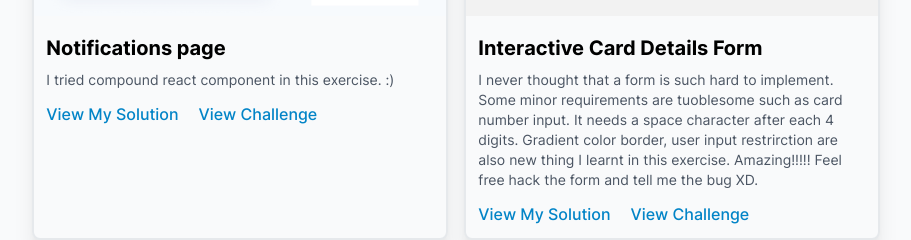
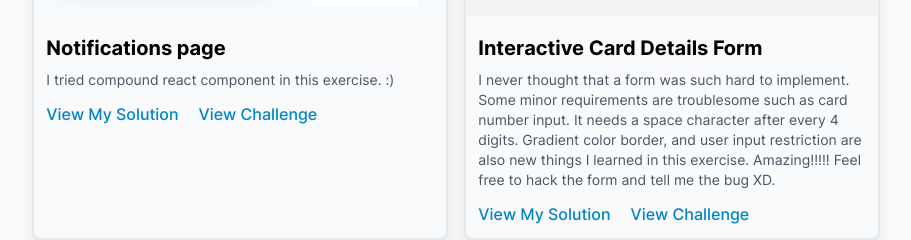
Before and after one commit to 15077693d/frontend-mentor-with-tailwind, a Next.js app: page /exercises in a window 1280 px wide. Shown: the part 926-1166 px from the top of the page, without its empty margins (21-932 px from the left). Built offline with nearby package versions, Linux system fonts and the light colour scheme.

Commit message:
feat: correct ex4 summary grammer

```diff
--- a/src/constant/exerciseSummary.ts
+++ b/src/constant/exerciseSummary.ts
@@ -21,7 +21,7 @@ export const exerciseSummarys: {
     title: 'Interactive Card Details Form',
     imgSrc: `/images/projects/${ExerciseId.ex4}/project-summary.png`,
     paragraph:
-      'I never thought that a form is such hard to implement. Some minor requirements are tuoblesome such as card number input. It needs a space character after each 4 digits. Gradient color border, user input restrirction are also new thing I learnt in this exercise. Amazing!!!!! Feel free hack the form and tell me the bug XD.',
+      'I never thought that a form was such hard to implement. Some minor requirements are troublesome such as card number input. It needs a space character after every 4 digits. Gradient color border, and user input restriction are also new things I learned in this exercise. Amazing!!!!! Feel free to hack the form and tell me the bug XD.',
     frontendSrc:
       'https://www.frontendmentor.io/challenges/interactive-card-details-form-XpS8cKZDWw',
   },
```
